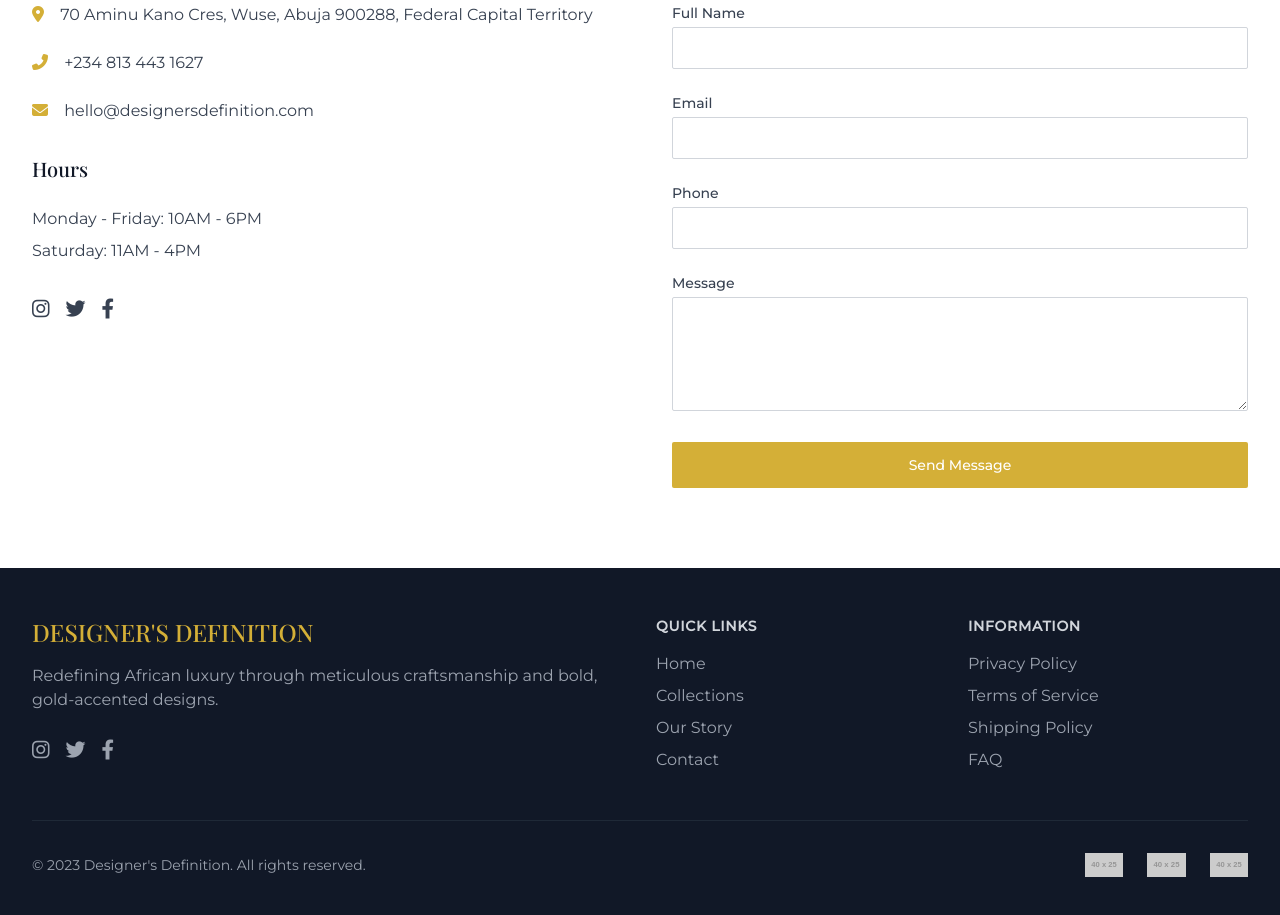
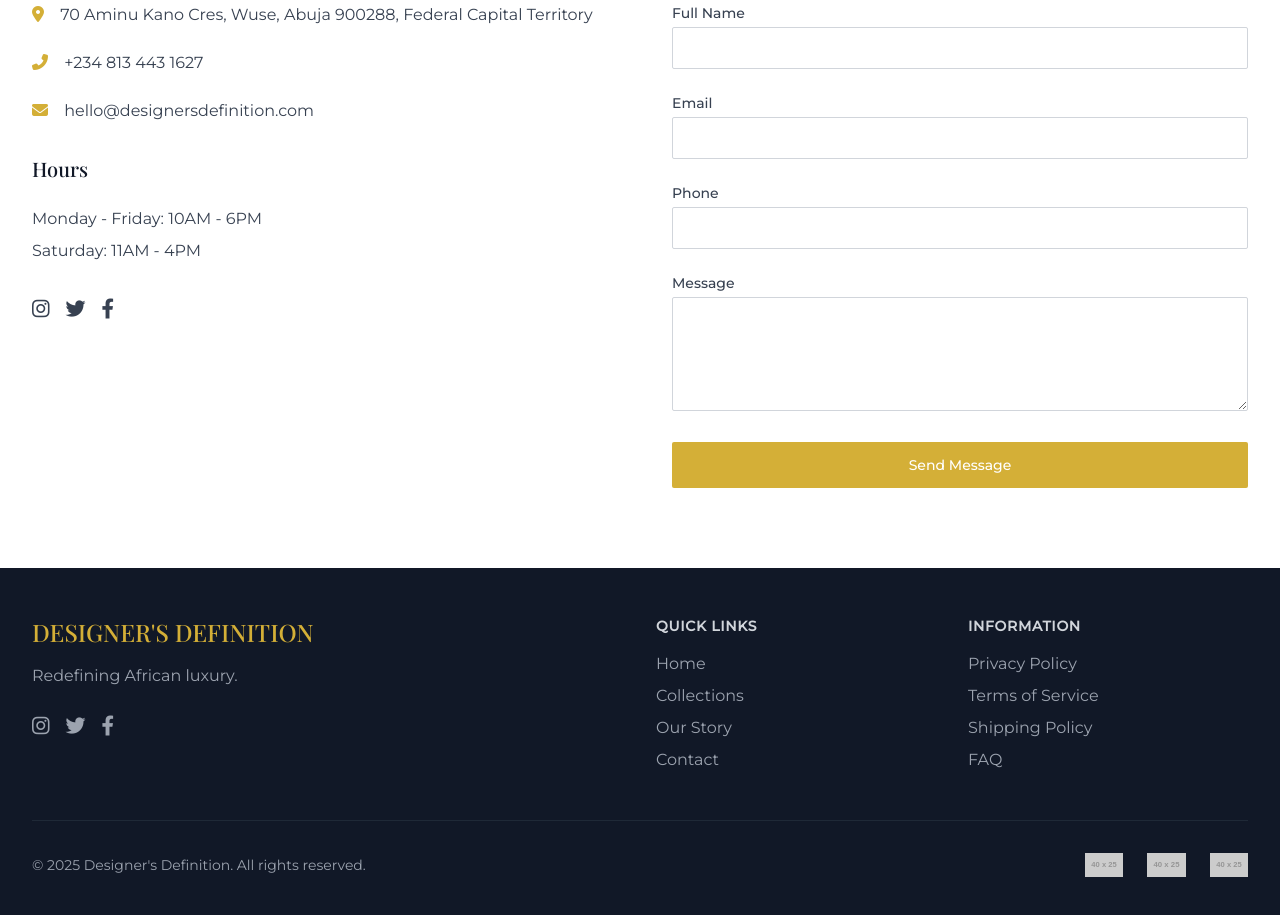
Before and after one commit to JohnProgrammin/DesignersDefinition, a plain HTML site: page index.html in a window 1280 px wide. Shown: the part 3197-4112 px from the top of the page. Drawn offline with nearby package versions, Linux system fonts and the light colour scheme; placeholder pictures from the web are drawn by us.

Commit message:
Update index.html

```diff
--- a/index.html
+++ b/index.html
@@ -332,7 +332,7 @@
                 <div class="md:col-span-2">
                     <h3 class="text-2xl font-serif font-medium text-gold mb-4">DESIGNER'S DEFINITION</h3>
                     <p class="text-gray-400 mb-6">
-                        Redefining African luxury through meticulous craftsmanship and bold, gold-accented designs.
+                        Redefining African luxury.
                     </p>
                     <div class="flex space-x-4">
                         <a href="#" class="text-gray-400 hover:text-gold transition duration-300">
@@ -370,7 +370,7 @@
 
             <div class="border-t border-gray-800 mt-12 pt-8 flex flex-col md:flex-row justify-between items-center">
                 <p class="text-gray-400 text-sm mb-4 md:mb-0">
-                    &copy; 2023 Designer's Definition. All rights reserved.
+                    &copy; 2025 Designer's Definition. All rights reserved.
                 </p>
                 <div class="flex space-x-6">
                     <img src="https://via.placeholder.com/40x25" alt="Visa" class="h-6">
```
